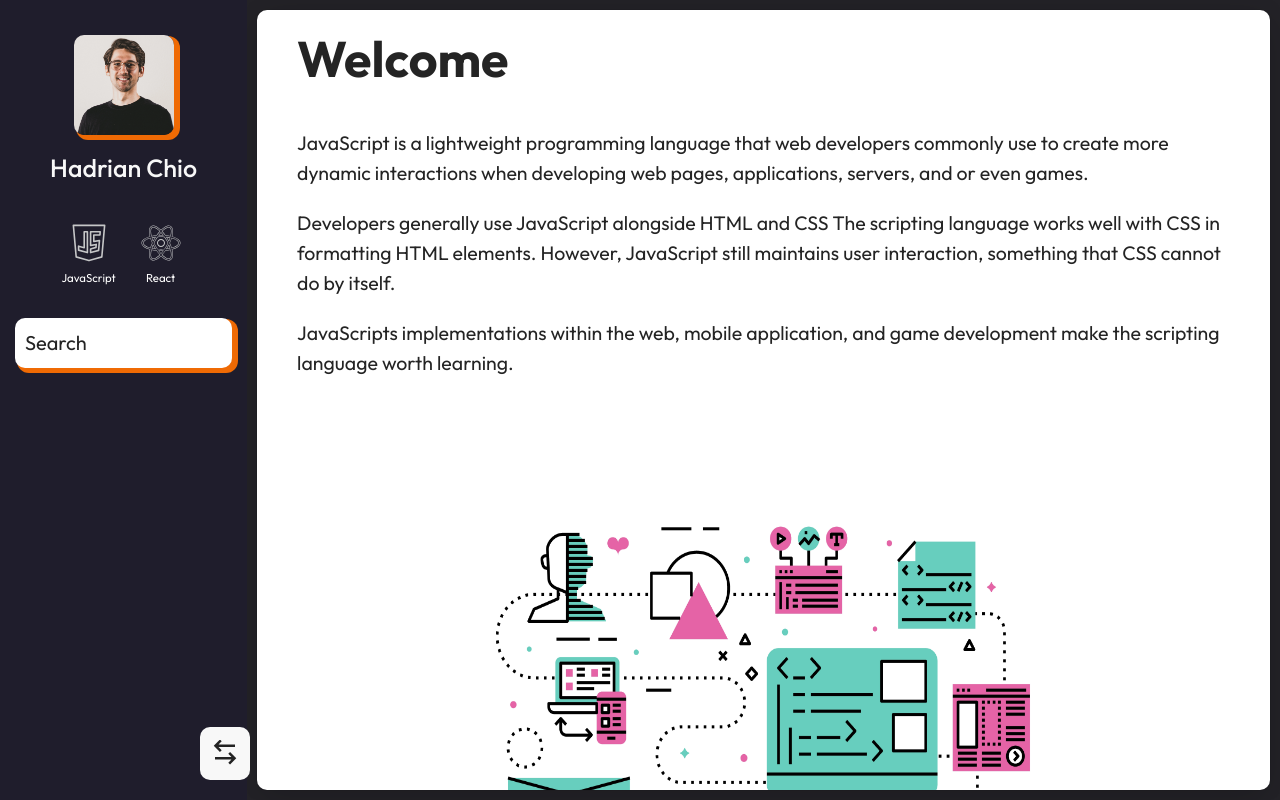
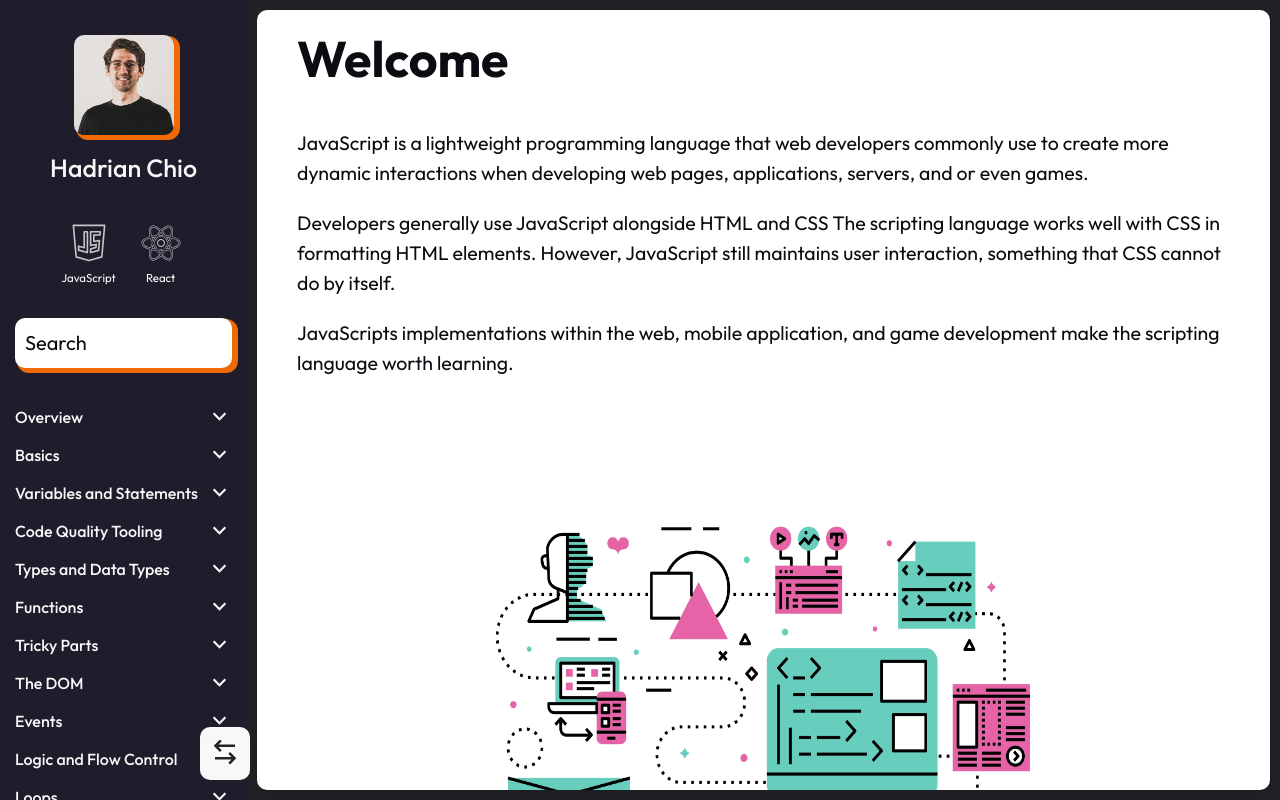
Before and after one commit to abeerance/sae-web-elearning, a Next.js app: page /javascript/basics in a window 1280 px wide. Built offline with nearby package versions, Linux system fonts and the light colour scheme.

Commit message:
fixed subnavigation display issue

```diff
--- a/common/components/layout-navigation/navigation-wrapper.tsx
+++ b/common/components/layout-navigation/navigation-wrapper.tsx
@@ -38,14 +38,14 @@ export const NavigationWrapper = ({
               component="button"
               key={element.topic}
               sx={{
-                width: 'calc(100% - 20px)',
+                width: '100%',
                 display: 'flex',
                 alignItems: 'center',
                 background: 'none',
-                overflowY: 'scroll',
                 border: 'none',
                 cursor: 'pointer',
                 justifyContent: 'space-between',
+                marginY: '2px',
               }}
               onClick={() => {
                 handleOnClick(element.topic);
--- a/common/components/layout-navigation/webapp-layout.tsx
+++ b/common/components/layout-navigation/webapp-layout.tsx
@@ -1,15 +1,12 @@
 import { Box } from '@mui/material';
-import { atom, useAtom } from 'jotai';
 import { useRouter } from 'next/router';
-import { ReactNode } from 'react';
+import { ReactNode, useState } from 'react';
 import SideBar from './sidebar';
 
-const course = atom('home');
-
 export default function WebbAppLayout(props: ReactNode) {
-  const [currentCourse, setCurrentCourse] = useAtom(course);
-
   const router = useRouter();
+  const topic = router.asPath.split('/')[1];
+  const [currentCourse, setCurrentCourse] = useState(topic);
 
   return (
     <main>
--- a/pages/_app.tsx
+++ b/pages/_app.tsx
@@ -33,9 +33,6 @@ export default function App({ Component, pageProps }: Props) {
               height: '100vh',
               width: '100%',
               overflowY: 'scroll',
-              display: 'flex',
-              flexDirection: 'column',
-              alignItems: 'center',
               position: 'relative',
             }}
           >
--- a/styles/globals.css
+++ b/styles/globals.css
@@ -34,7 +34,7 @@ a {
 }
 
 body {
-  color: #242424;
+  color: #0c0b11;
 }
 
 h1,
--- a/styles/globals.scss
+++ b/styles/globals.scss
@@ -35,7 +35,7 @@ a {
 }
 
 body {
-  color: #242424;
+  color: #0c0b11;
 }
 
 h1,
```
